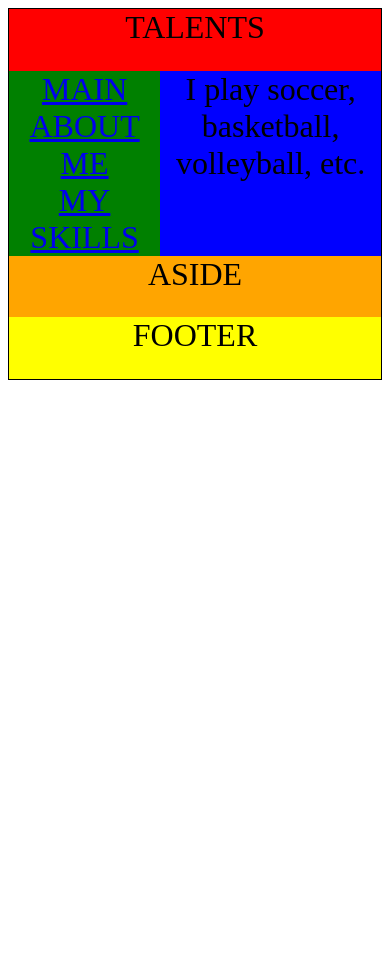
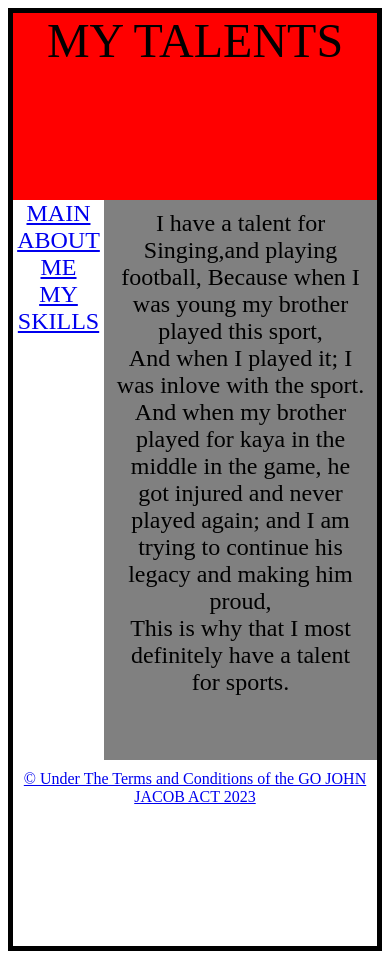
Before and after one commit to GOJOHNJACOBREYES/MAJOR-PT-COMPUTER-2ND-QUARTER-go, a plain HTML site: page TALENTS.html in a window 390 px wide. Before the commit the page ends 844 px from the top, so only its background shows below. Drawn offline with Linux system fonts and the light colour scheme.

Commit message:
Update TALENTS.html

```diff
--- a/TALENTS.html
+++ b/TALENTS.html
@@ -7,47 +7,55 @@
 		grid-template-rows:1fr 3fr 1fr;
 		}
 	.header {
-	    background:red;
-		font-size:2em;
+	    background:grey;
+		font-size:3em;
 		text-align:center;
 		grid-column:span 3;
 	    }
 	.nav {
-	    background:green;
+	    background:white;
 		display:flex;
 		flex-direction:column;
 	    font-size:1.5em;
 		text-align:center;
+		grid-column:span 1;
 	    }
 	.main {
-	    background:blue;
+	    background:grey;
 	    font-size:1.5em;
 		text-align:center;
-		}
-	.aside {
-	    background:orange;
-	    font-size:2em;
-		text-align:center;
+		padding:10px;
+		grid-column:span 2;
 		}
 	.footer {
-	    background:yellow;
-	    font-size:2em;
+	    background:white;
+	    font-size:1em;
 		text-align:center;
 		grid-column:span 3;
-
+	        padding:10px;
 		}
 
 	@media only screen and (max-width:600px) {
 
 		.container{
 		    display:grid;
-			border:1px solid black;
-			grid-template-rows:1fr 3fr 1fr 1fr;
+			border:5px solid black;
+			 grid-template-columns: 1fr 3fr;
+		  grid-template-rows:1fr 3fr 1fr;
+		  margin-right:auto;
+		  margin-left:auto;
  		    }
+		.header {
+	    background:red;
+		font-size:3em;
+		text-align:center;
+		grid-column:span 3;
 		.nav {
 	    background:green;
 	    font-size:2em;
-		text-align:center;
+	    text-align:center;
+            grid-column:span 1;
+
 	    }
 	.main {
 	    background:blue;
@@ -55,25 +63,30 @@
 		text-align:center;
 		grid-column:span 2;
 		}
-		.aside {
-	    background:orange;
-	    font-size:2em;
+	.footer {
+	    background:yellow;
+	    font-size:1em;
 		text-align:center;
 		grid-column:span 3;
+	        padding:10px;
 		}
+
 	 }
 	 @media only screen and (max-width:300px) {
 
 		.container{
 		    display:grid;
-			border:1px solid black;
-			grid-template-rows:1fr 1fr 5fr 1fr 1fr;
+			border:5px solid black;
+			 grid-template-rows:1fr 1fr 3fr 1fr;
+		  margin-right:auto;
+		  margin-left:auto;
  		    }
 		.header {
 	    background:red;
 		font-size:2em;
 		text-align:center;
 		grid-column:span 3;
+
 	    }
 	.nav {
 	    background:green;
@@ -87,18 +100,11 @@
 		text-align:center;
 		grid-column:span 3;
 		}
-	.aside {
-	    background:orange;
-	    font-size:2em;
-		text-align:center;
-		grid-column:span 3;
-		}
 	.footer {
 	    background:yellow;
 	    font-size:2em;
 		text-align:center;
-		grid-column:span 3;
-
+	grid-column:span 3;
 		}
 
 
@@ -111,12 +117,11 @@
 
 <div class=container>
 
-    <div class=header>TALENTS</div>
+    <div class=header>MY TALENTS</div>
 	<div class=nav><a href=index.html>MAIN</a>
 	<a href=ABOUT.html>ABOUT ME</a><a href=SKILLS.html>MY SKILLS</a></div>
-	<div class=main>I play soccer, basketball, volleyball, etc.</div>
-	<div class=aside>ASIDE</div>
-	<div class=footer>FOOTER</div>
+	<div class=main>I have a talent for Singing,and playing football, Because when I was young my brother played this sport,<br> And when I played it; I was inlove with the sport.<br> And when my brother played for kaya in the middle in the game, he got injured and never played again; and I am trying to continue his legacy and making him proud,<br>This is why that I most definitely have a talent for sports.</br></br></br></div>
+	<div class=footer><a href=copyright.html>© Under The Terms and Conditions of the GO JOHN JACOB ACT 2023</a></div>
 
 	</div>
 </body>
```
